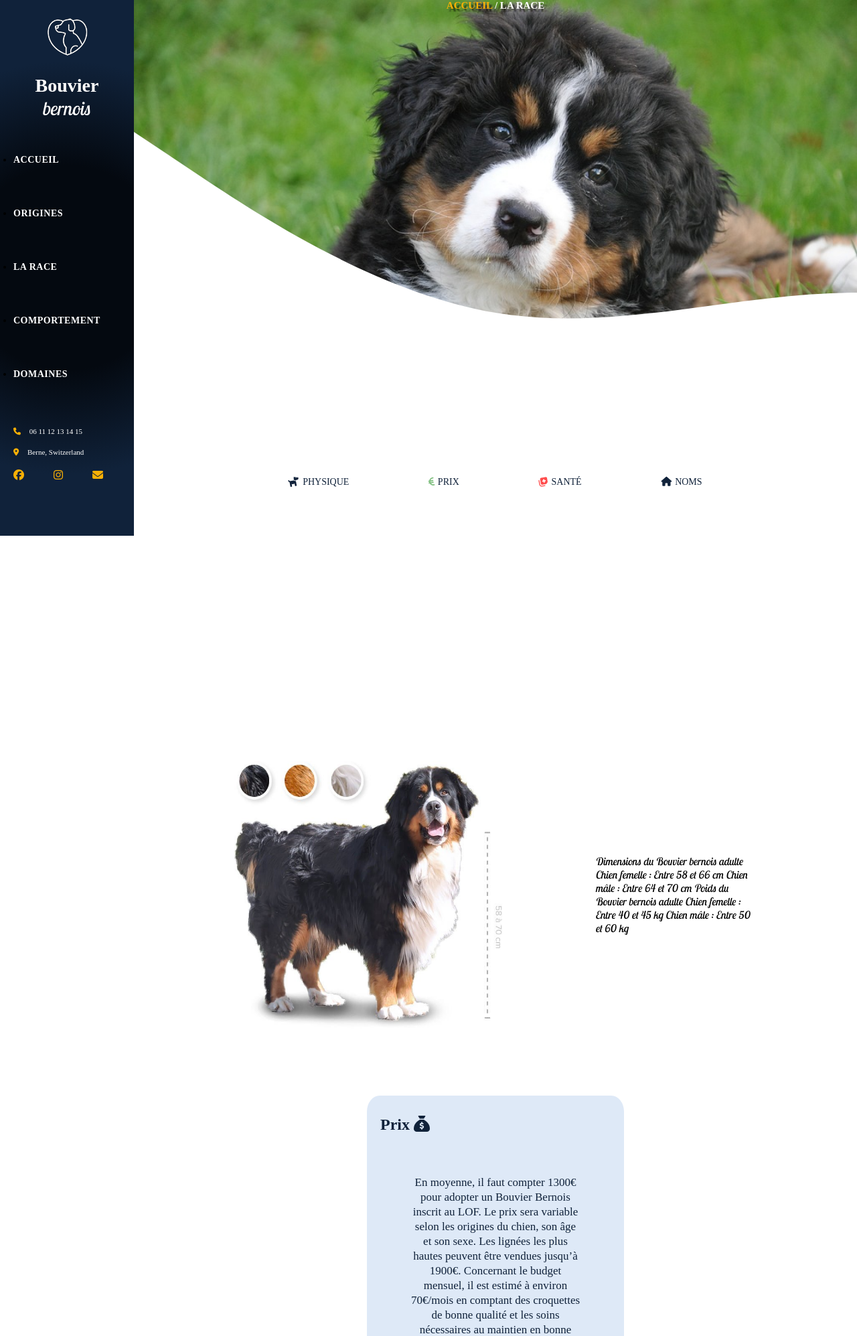
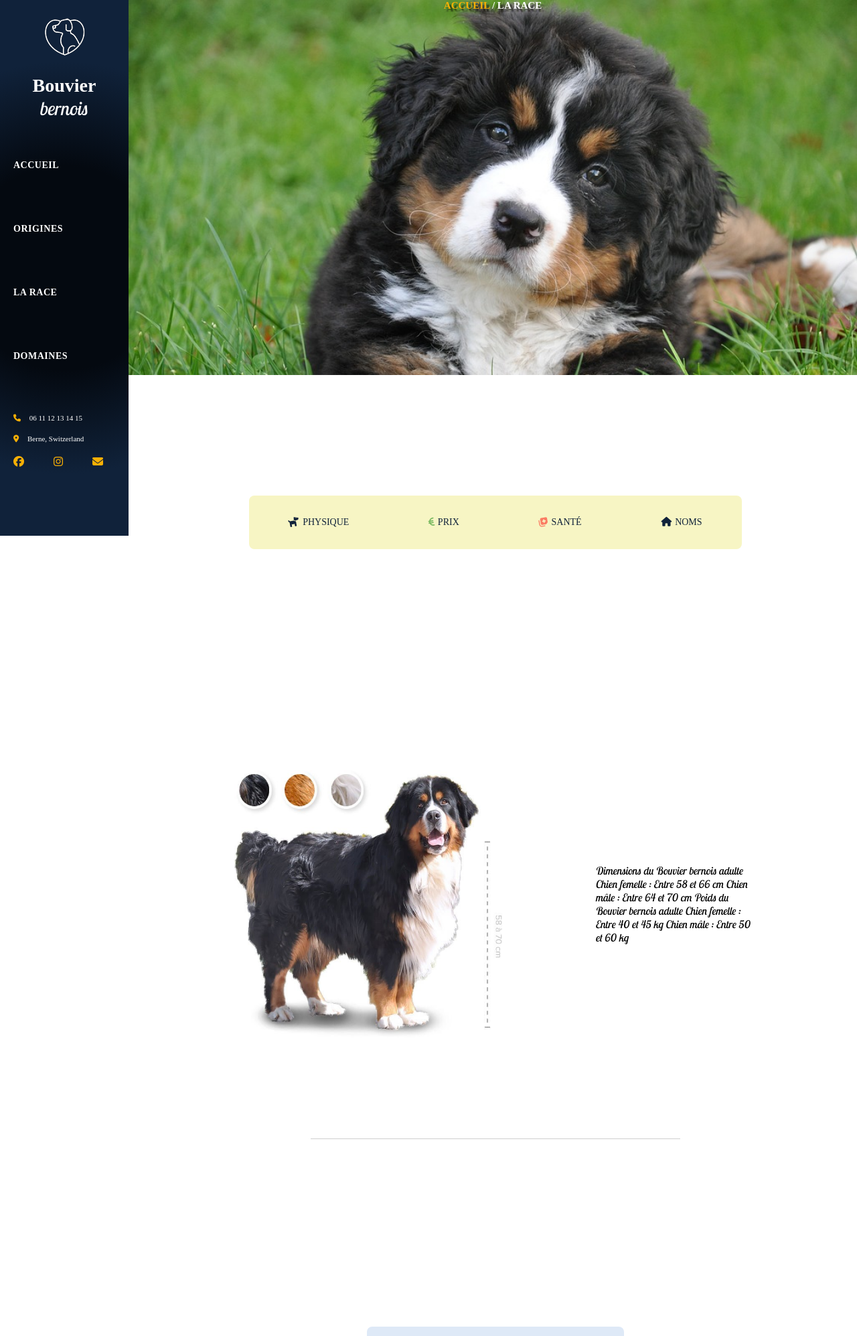
Before and after one commit to Geoffreyabr/Geoffreyabr, a PHP site: page /larace.html in a window 1280 px wide. Shown: the top 1995 px of the page at 67% size. Run offline with PHP 8.4, Linux system fonts and the light colour scheme; some libraries are stand-ins or nearby versions; some web fonts are replaced.

Commit message:
html css

```diff
--- a/larace.html
+++ b/larace.html
@@ -33,9 +33,7 @@
             <li>
                 <a href="larace.html">La race</a>
             </li>
-            <li>
-                <a href="https://www.google.fr">Comportement</a>
-            </li>
+
             <li>
                 <a href="https://www.google.fr">Domaines</a>
             </li>
@@ -72,9 +70,7 @@
                     <a href="accueil1.html">Accueil</a> / La race
                 </div>
             </div>
-            <div class="imagevague">
 
-            </div>
         </header>
     </div>
 
@@ -87,10 +83,10 @@
                     <a href="#physique">
                         <div class="iconedogo"></i><i class="fa-solid fa-dog"></i></i></div>Physique
                     </a>
-                    <a href="#leprix">
+                    <a href="#trait1">
                         <div class="iconeeuro"><i class="fa-solid fa-euro-sign"></i></div>Prix
                     </a>
-                    <a href="#sante">
+                    <a href="#trait2">
                         <div class="iconesante"><i class="fa-solid fa-notes-medical"></i></div>santé
                     </a>
                     <a href="#containerName">
@@ -115,6 +111,8 @@
                 </p>
             </article>
 
+            <div class="trait1" id="trait1"></div>
+
             <article class="leprix" id="leprix">
 
                 <h1>Prix <i class="fa-solid fa-sack-dollar"></i></h1>
@@ -129,24 +127,29 @@
                 </p>
             </article>
 
+            <div class="trait2" id="trait2"></div>
+
             <article class="sante" id="sante">
                 <p>
-                    <h1>La santé</h1>
+                <h1>La santé <i class="fa-solid fa-notes-medical"></i></h1>
 
-                    <H2>Espérance de vie moyenne</H2>
+                <H2>Espérance de vie moyenne</H2>
 
-                    environ 8 ans
+                environ 8 ans
 
-                    <h2>Résistant / robuste</h2>
+                <h2>Résistant / robuste</h2>
 
-                    Le Bouvier est un chien rustique et donc assez robuste de nature, il est par contre sujet à
-                    plusieurs maladies. Et, comme de nombreux chiens de grande taille, il sera prédisposé à certains
-                    problèmes physiques, notamment si on ne respecte pas sa condition, sa croissance et sa morphologie
-                    pour diverses activités canines (traction, agility).
+                Le Bouvier est un chien rustique et donc assez robuste de nature, il est par contre sujet à
+                plusieurs maladies. Et, comme de nombreux chiens de grande taille, il sera prédisposé à certains
+                problèmes physiques.
 
 
                 </p>
             </article>
+
+            <div class="trait3" id="trait3"></div>
+
+
             <section class="containerName" id="containerName">
                 <div class="listName">
                     <h1>Faites votre liste de noms <i class="fa-sharp fa-solid fa-file-signature"></i></h1>
--- a/style.css
+++ b/style.css
@@ -26,11 +26,12 @@ body {
     position: fixed;
     background: rgb(4, 9, 16);
     background: radial-gradient(circle, rgba(4, 9, 16, 1) 37%, rgba(16, 34, 58, 1) 75%);
-    width: 200px;
+    width: 15%;
     height: 100%;
     top: 0;
     left: 0;
     z-index: 1;
+
 }
 
 .logotete {
@@ -61,7 +62,7 @@ body {
 
 .sidebar ul li {
     margin: 20px 20px;
-    line-height: 40px;
+    line-height: 55px;
     padding-top: 20px;
     font-family: 'abeezee';
     text-transform: uppercase;
@@ -69,15 +70,12 @@ body {
     transition: all 0.8s ease-in-out;
     font-weight: 600;
     font-size: 14px;
-
+    list-style-type: none;
 
 }
 
 .sidebar ul li a {
     color: #FFFFFF;
-
-
-
 }
 
 
@@ -242,12 +245,9 @@ section aside i {
 .mainorigines {
     display: flex;
     flex-direction: column;
-    margin-left: 200px;
-    height: 500px;
-    background-image: url('Images p1/bernese-mountain-dog-1177074_960_720.jpg');
-    background-repeat: no-repeat;
-    background-size: cover;
-    background-position: top;
+    margin-left: 15%;
+    width: 85%;
+    height: 100%;
 
 }
 
@@ -276,6 +277,13 @@ section aside i {
     text-transform: uppercase;
     text-shadow: 4px 4px 2px rgba(0, 0, 0, 0.6);
     justify-content: center;
+    height: 70vh;
+    width: 100%;
+    background-image: url('Images p1/bernese-mountain-dog-1177074_960_720.jpg');
+    background-repeat: no-repeat;
+    background-size: cover;
+    background-position: top;
+
 
 }
 
@@ -481,7 +501,7 @@ section .liensyoutube {
 .physique {
     display: flex;
     justify-content: space-around;
-    padding-top: 30%;
+    padding-top: 25%;
 }
 
 .physique p {
@@ -501,6 +521,8 @@ section .liensyoutube {
     margin-top: 100px;
     margin-bottom: 100px;
     width: 80%;
+    background-color: #F7F5C4;
+    border-radius: 8px;
 
 
 }
@@ -510,6 +532,7 @@ section .liensyoutube {
     justify-content: center;
     position: sticky;
     top: 0;
+    z-index: 2;
 }
 
 .larace a {
@@ -543,8 +564,8 @@ section .liensyoutube {
     text-align: center;
     height: 60vh;
     margin: auto;
-    border-radius: 5%;
-    margin-top: 100px;
+    border-radius: 8px;
+    margin-top: 280px;
 
 }
 
@@ -554,6 +575,7 @@ section .liensyoutube {
     padding-top: 30px;
     padding-bottom: 15px;
     color: #10223A;
+    rotate: -5deg;
 }
 
 .leprix p {
@@ -563,8 +585,8 @@ section .liensyoutube {
     width: 20vw;
     margin: auto;
     line-height: 22px;
-    padding-bottom: 50px;
     font-size: 17px;
+    line-height: 25px;
 
 }
 
@@ -590,17 +612,36 @@ section .liensyoutube {
     text-align: center;
     justify-content: center;
     width: 60%;
+}
 
+.fa-notes-medical {
+    color: red;
+    opacity: 0.7;
+}
 
+.sante h1 {
+    text-align: start;
+    padding-left: 20px;
+    padding-top: 0px;
+    padding-bottom: 55px;
+    color: #10223A;
+    rotate: -5deg;
+    font-size: 30px;
+}
+
+.sante h2 {
+    font-size: 20px;
 }
 
 .containerName {
+    position: relative;
+    z-index: 1;
     display: flex;
     flex-direction: column;
     height: 100vh;
     align-items: center;
-    padding-top: 20%;
-    z-index: 0;
+    padding-top: 18%;
+
 
 }
 
@@ -689,6 +730,19 @@ section .liensyoutube {
     width: 400px;
     height: 400px;
     background-color: #FAB005;
+}
+
+.trait1,
+.trait2 {
+    width: 60%;
+    height: 1px;
+    color: black;
+    background-color: #111112;
+    margin: auto;
+    margin-top: 150px;
+    margin-bottom: 200px;
+    opacity: 0.2;
+
 }
 
 
```
Also changed, not shown: other parts of style.css (+152 -32 lines), accueil1.html (+9 -14 lines), origines.html (+4 -6 lines), domaines.html (added).
